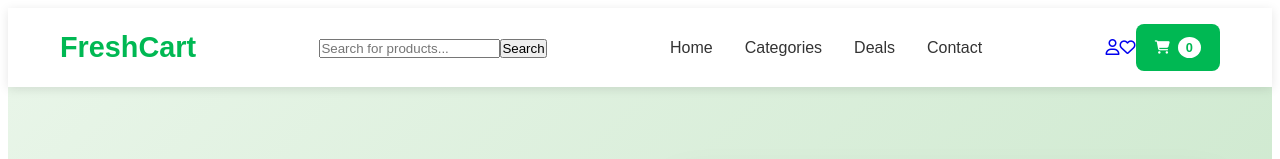
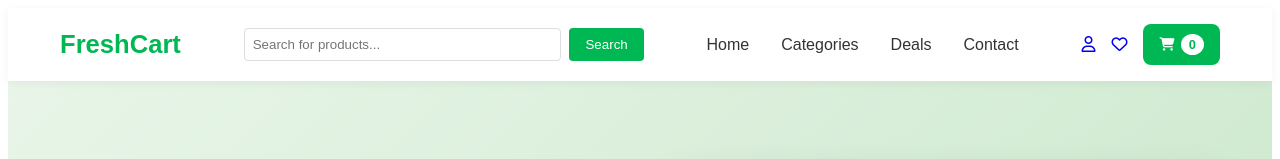
Before and after one commit to moaazsalama0/Angular-20-Project, an Angular app: page / in a window 1280 px wide. Shown: the top 159 px of the page. Built offline with nearby package versions, Linux system fonts and the light colour scheme; no server answers.

Commit message:
adding sticky nav on all pages

```diff
--- a/src/app/app.component.html
+++ b/src/app/app.component.html
@@ -1 +1,2 @@
+<app-navbar></app-navbar>
 <router-outlet></router-outlet>
--- a/src/app/app.component.ts
+++ b/src/app/app.component.ts
@@ -1,10 +1,11 @@
 import { Component } from '@angular/core';
 import { RouterOutlet } from '@angular/router';
+import { Navbar} from './navbar/navbar.component';
 
 @Component({
   selector: 'app-root',
   standalone: true,
-  imports: [RouterOutlet],
+  imports: [RouterOutlet , Navbar],
   templateUrl: './app.component.html',
   styleUrls: ['./app.component.css']
 })
--- /dev/null
+++ b/src/app/cart.ts
@@ -0,0 +1,8 @@
+import { Injectable } from '@angular/core';
+
+@Injectable({
+  providedIn: 'root'
+})
+export class Cart {
+
+}
--- a/src/app/components/cart/cart.component.ts
+++ b/src/app/components/cart/cart.component.ts
@@ -17,6 +17,7 @@ export class CartComponent implements OnInit {
   constructor(private cartService: CartService) {}
 
   ngOnInit(): void {
+    this.cartService.cartCount$.subscribe();
     this.cartItems = this.cartService.getCartItems();
     this.totalPrice = this.cartService.getTotalPrice();
   }
--- a/src/app/home/home.component.html
+++ b/src/app/home/home.component.html
@@ -1,35 +1,3 @@
-<!-- Header -->
-<header class="header">
-  <div class="container">
-    <div class="header-content">
-      <div class="logo">
-        <h1>FreshCart</h1>
-      </div>
-      <div class="search-bar">
-        <input type="text" placeholder="Search for products...">
-        <button class="search-btn">Search</button>
-      </div>
-      <nav class="nav">
-        <a href="#" class="nav-link">Home</a>
-        <a routerLink="/categories" class="nav-link">Categories</a> <!--TODO: THIS IS NOT WORKING -->
-        <a href="#" class="nav-link">Deals</a>
-        <a href="#" class="nav-link">Contact</a>
-      </nav>
-      <div class="header-actions">
-        <a href="#" class="header-icon">
-          <i class="fa-regular fa-user"></i>
-        </a>
-        <a href="#" class="header-icon">
-          <i class="fa-regular fa-heart"></i>
-        </a>
-        <button class="cart-btn" (click)="viewCart()">
-          <i class="fas fa-shopping-cart"></i>
-          <span class="cart-count">{{ cartCount$ | async }}</span>
-        </button>
-      </div>
-    </div>
-  </div>
-</header>
 
 <!-- Hero Section -->
 <section class="hero">
--- /dev/null
+++ b/src/app/navbar/navbar.component.css
@@ -0,0 +1,155 @@
+* {
+  margin: 0;
+  padding: 0;
+  box-sizing: border-box;
+}
+
+body {
+  font-family: Arial, sans-serif;
+  line-height: 1.6;
+  color: #333;
+}
+
+/* Sticky Header */
+.header {
+  position: sticky;
+  top: 0;
+  z-index: 1000;
+  background: white;
+  box-shadow: 0 2px 10px rgba(0,0,0,0.05);
+}
+
+.container {
+  max-width: 1200px;
+  margin: 0 auto;
+  padding: 0 20px;
+}
+
+.header-content {
+  display: flex;
+  align-items: center;
+  justify-content: space-between;
+  padding: 1rem 0;
+  gap: 1rem;
+}
+
+.logo h1 {
+  color: #00b853;
+  font-size: 1.6rem;
+  font-weight: 700;
+}
+
+/* Nav links */
+.nav {
+  display: flex;
+  gap: 2rem;
+    position: relative; /* keeps it in flow */
+  z-index: 1100; /* higher than header-content, so it's clickable */
+}
+
+.nav-link {
+  text-decoration: none;
+  color: #333;
+  font-weight: 500;
+  transition: color 0.3s;
+  cursor: pointer;
+}
+
+.nav-link:hover {
+  color: #00b853;
+}
+
+/* Actions */
+.header-actions {
+  display: flex;
+  align-items: center;
+  gap: 1rem;
+}
+
+.cart-btn {
+  position: relative;
+  background: #00b853;
+  color: white;
+  border: none;
+  padding: 0.6rem 1rem;
+  border-radius: 8px;
+  cursor: pointer;
+  display: flex;
+  align-items: center;
+  gap: 0.4rem;
+  font-weight: 500;
+}
+
+.cart-count {
+  background: #fff;
+  color: #00b853;
+  border-radius: 50%;
+  padding: 0.2rem 0.5rem;
+  font-size: 0.8rem;
+  font-weight: 600;
+}
+
+/* Search */
+.search-bar {
+  flex: 1;
+  display: flex;
+  max-width: 400px;
+  gap: 0.5rem;
+}
+
+.search-bar input {
+  flex: 1;
+  padding: 0.5rem;
+  border: 1px solid #ddd;
+  border-radius: 4px;
+}
+
+.search-btn {
+  background: #00b853;
+  color: white;
+  border: none;
+  padding: 0.5rem 1rem;
+  border-radius: 4px;
+  cursor: pointer;
+}
+
+/* Hamburger menu button */
+.menu-toggle {
+  display: none;
+  background: none;
+  border: none;
+  font-size: 1.5rem;
+  cursor: pointer;
+}
+
+/* ------------------------- */
+/* 📱 Mobile Responsive */
+/* ------------------------- */
+@media (max-width: 768px) {
+  .search-bar {
+    display: none; /* hide search bar on small screens */
+  }
+
+  .menu-toggle {
+    display: block; /* show hamburger on mobile */
+    color: #333;
+  }
+
+  .nav {
+    position: absolute;
+    top: 60px;
+    right: 20px;
+    background: white;
+    flex-direction: column;
+    align-items: flex-start;
+    gap: 1rem;
+    padding: 1rem;
+    border-radius: 8px;
+    box-shadow: 0 4px 12px rgba(0,0,0,0.1);
+    display: none; /* hidden by default */
+  }
+
+  .nav.open {
+    display: flex; /* show when toggled */
+  }
+}
--- /dev/null
+++ b/src/app/navbar/navbar.component.html
@@ -0,0 +1,43 @@
+<header class="header">
+  <div class="container">
+    <div class="header-content">
+      <!-- Logo -->
+      <div class="logo">
+        <h1>FreshCart</h1>
+      </div>
+
+      <!-- Search bar -->
+      <div class="search-bar">
+        <input type="text" placeholder="Search for products...">
+        <button class="search-btn">Search</button>
+      </div>
+
+      <!-- Hamburger menu (only visible on mobile) -->
+      <button class="menu-toggle" (click)="isMenuOpen = !isMenuOpen">
+        <i class="fas fa-bars"></i>
+      </button>
+
+      <!-- Nav links -->
+      <nav class="nav" [class.open]="isMenuOpen">
+        <a routerLink="/" routerLinkActive="active" class="nav-link">Home</a>
+        <a routerLink="/categories" routerLinkActive="active" class="nav-link">Categories</a>
+        <a routerLink="/" class="nav-link">Deals</a>
+        <a routerLink="/" class="nav-link">Contact</a>
+        </nav>
+
+      <!-- Header actions -->
+      <div class="header-actions">
+        <a href="#" class="header-icon">
+          <i class="fa-regular fa-user"></i>
+        </a>
+        <a href="#" class="header-icon">
+          <i class="fa-regular fa-heart"></i>
+        </a>
+        <button class="cart-btn" (click)="viewCart()">
+          <i class="fas fa-shopping-cart"></i>
+          <span class="cart-count">{{ cartCount$ | async }}</span>
+        </button>
+      </div>
+    </div>
+  </div>
+</header>
--- /dev/null
+++ b/src/app/navbar/navbar.component.ts
@@ -0,0 +1,26 @@
+import { Component } from '@angular/core';
+import { CommonModule } from '@angular/common';
+import { Router,RouterModule } from '@angular/router';
+import { CartService } from '../services/cart.services';
+
+@Component({
+  selector: 'app-navbar',
+  standalone :true,
+  imports: [CommonModule , RouterModule],
+  templateUrl: './navbar.component.html',
+  styleUrl: './navbar.component.css'
+})
+export class Navbar {
+  cartCount$: any;
+  isMenuOpen: boolean = false;
+  constructor(private cartService: CartService, private router: Router) {
+    this.cartCount$ = this.cartService.cartCount$;
+  }
+
+
+  viewCart() {
+    this.router.navigate(['/cart']);
+  }
+
+
+}
```
Also changed, not shown: 2 other files (tests, documents, lock files or other folders).
